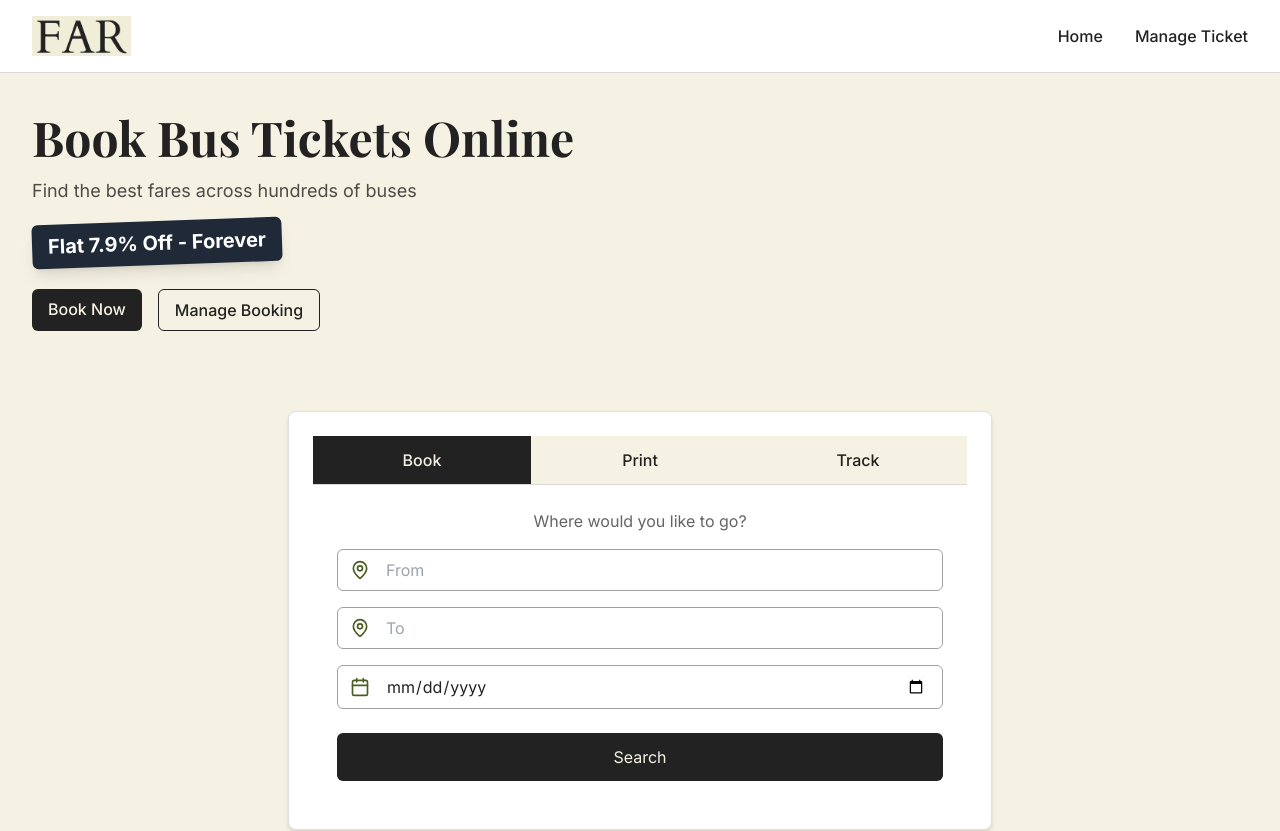
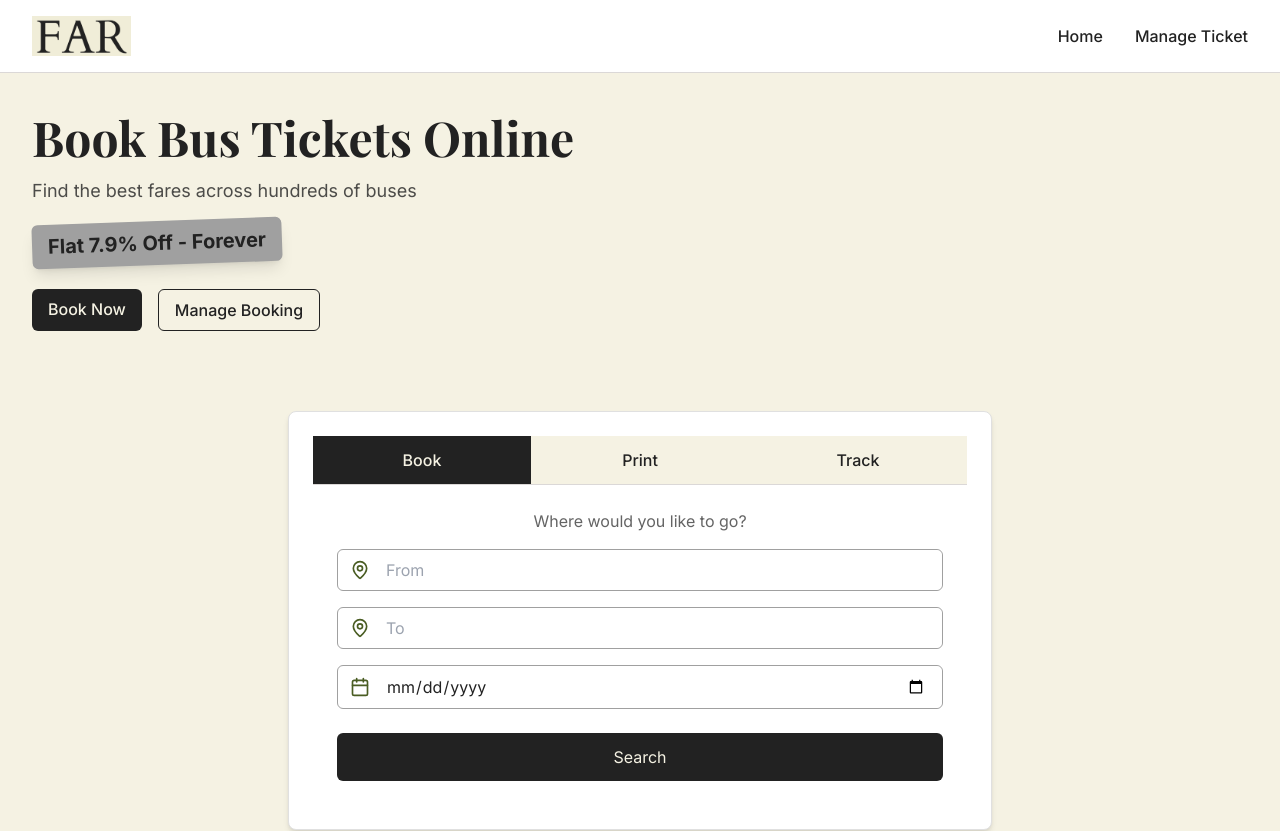
Before and after one commit to sankaravignesh1/far-bus-journey, a React (Vite) app: page / in a window 1280 px wide. Shown: the top 831 px of the page. Built offline with nearby package versions, Linux system fonts and the light colour scheme.

Commit message:
Visual edit in Lovable
Edited UI in Lovable

```diff
--- a/src/pages/Index.tsx
+++ b/src/pages/Index.tsx
@@ -17,8 +17,8 @@ const Index = () => {
               </p>
 
               {/* Discount Banner */}
-              <div className="inline-block text-white px-4 py-2 rounded-md mb-6 transform -rotate-2 shadow-lg bg-gray-800">
-                <span className="font-bold text-xl">Flat 7.9% Off - Forever</span>
+              <div className="inline-block text-white px-4 py-2 rounded-md mb-6 transform -rotate-2 shadow-lg bg-far-gray">
+                <span className="font-bold text-xl text-far-black">Flat 7.9% Off - Forever</span>
               </div>
 
               <div className="flex flex-wrap gap-4">
```
